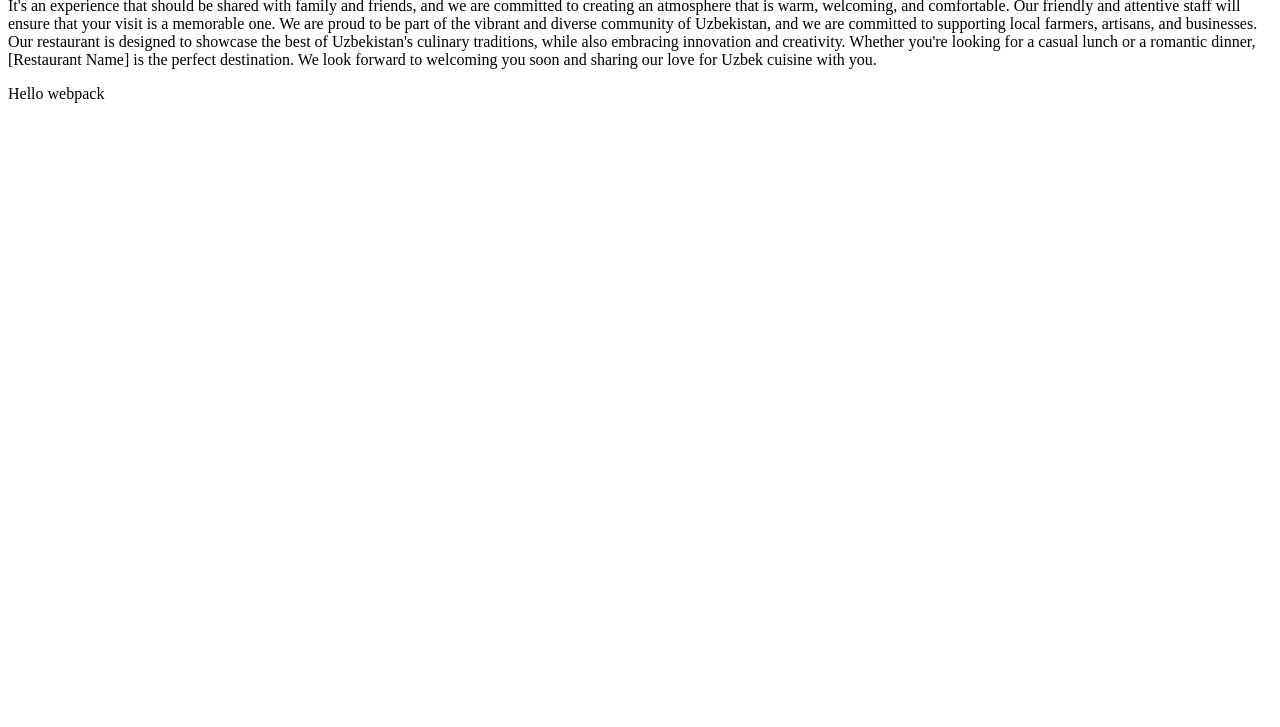
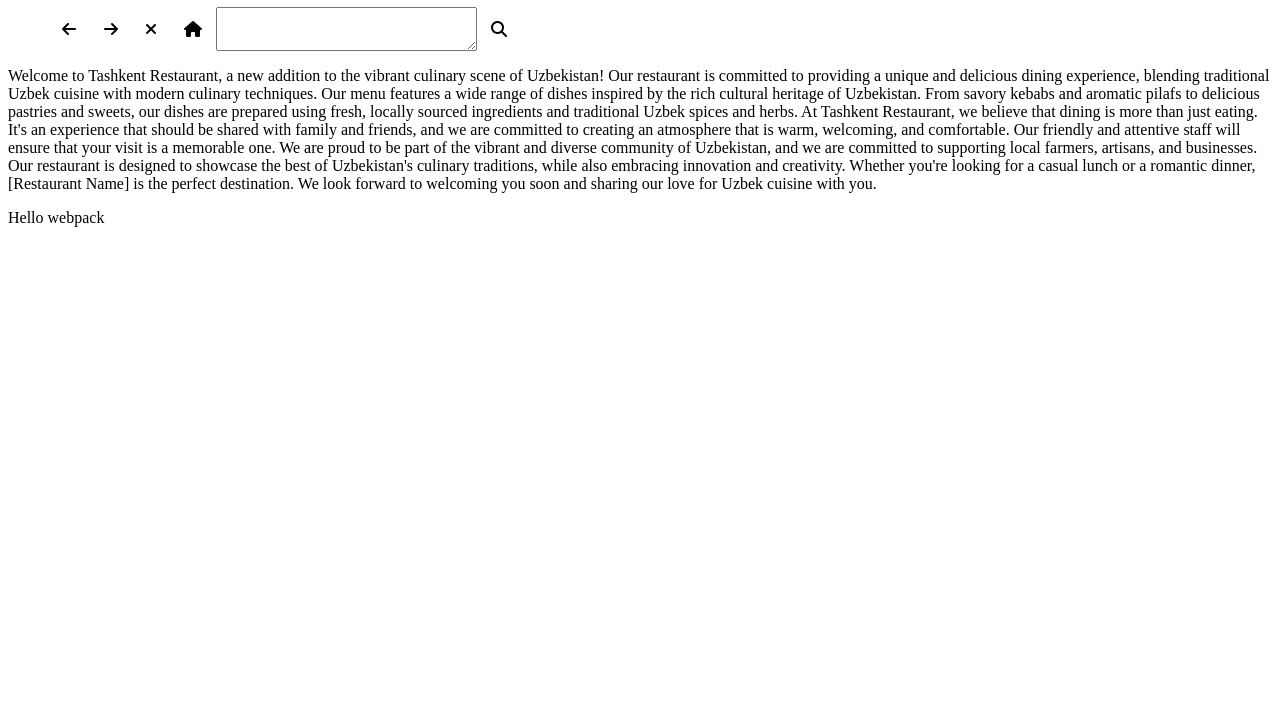
Before and after one commit to AFakhriddinov/Capstone-project, a website built with webpack: page index.html in a window 1280 px wide. Shown: the part 73-800 px from the top of the page. Built offline with nearby package versions, Linux system fonts and the light colour scheme; files whose address does not match are found by name.

Commit message:
add images , font and icons

```diff
--- a/index.html
+++ b/index.html
@@ -5,12 +5,26 @@
     <meta charset="UTF-8">
     <meta http-equiv="X-UA-Compatible" content="IE=edge">
     <meta name="viewport" content="width=device-width, initial-scale=1.0">
-    <link rel="stylesheet" href="path/to/font-awesome/css/font-awesome.min.css">
     <link rel="stylesheet" href="./style.css">
-    <title>Document</title>
+    <link rel="stylesheet" href="https://cdnjs.cloudflare.com/ajax/libs/font-awesome/6.2.0/css/all.min.css" integrity="sha512-xh6O/CkQoPOWDdYTDqeRdPCVd1SpvCA9XXcUnZS2FmJNp1coAFzvtCN9BmamE+4aHK8yyUHUSCcJHgXloTyT2A==" crossorigin="anonymous" referrerpolicy="no-referrer" />
+    <title>Tashkent Restaurant</title>
 </head>
 
 <body>
+
+<h1>Tashkent Restaurant</h1>
+
+<p>
+<ul class="restaurant-header">
+    <div><li class="rest-list"><i class="fa-solid fa-arrow-left"></i></li></div>
+    <div><li class="rest-list"><i class="fa-solid fa-arrow-right"></i></li></div>
+    <div><li class="rest-list"><i class="fa-solid fa-xmark"></i></li></div>
+    <div><li class="rest-list"><i class="fa-solid fa-house"></i></li></div>
+    <textarea name="" id="" cols="30" rows="2"></textarea>
+    <div><li class="rest-list"><i class="fa-solid fa-magnifying-glass"></i></li></div>
+</ul>
+
+</p>
 
 <p class="restaurant-text">
     Welcome to Tashkent Restaurant, a new addition to the vibrant culinary scene of Uzbekistan! Our restaurant is
--- a/style.css
+++ b/style.css
@@ -0,0 +1,26 @@
+@import url('https://fonts.googleapis.com/css2?family=Poppins:wght@300&display=swap');
+
+.restaurant-header{
+    display: flex;
+    list-style: none;
+}
+
+.fa-arrow-left {
+    margin: 14px;
+}
+
+.fa-arrow-right {
+    margin: 14px;
+}
+
+.fa-xmark {
+    margin: 14px;
+}
+
+.fa-house {
+    margin: 14px;
+}
+
+.fa-magnifying-glass {
+    margin: 14px;
+}
```
